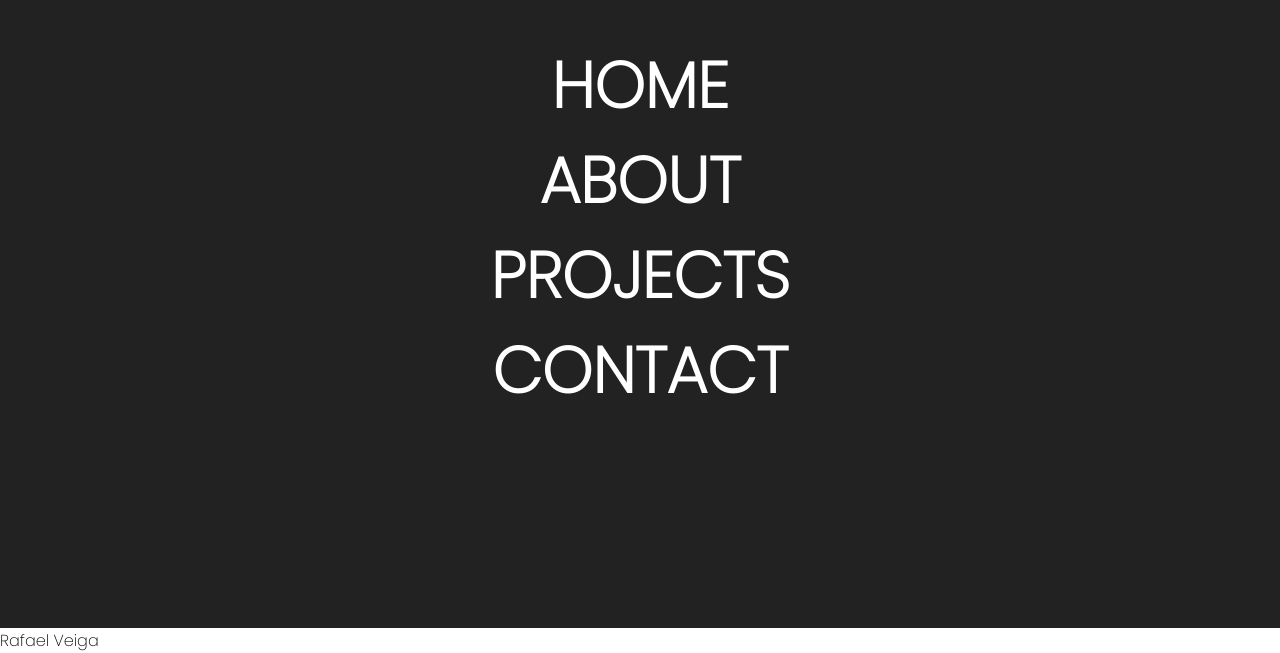
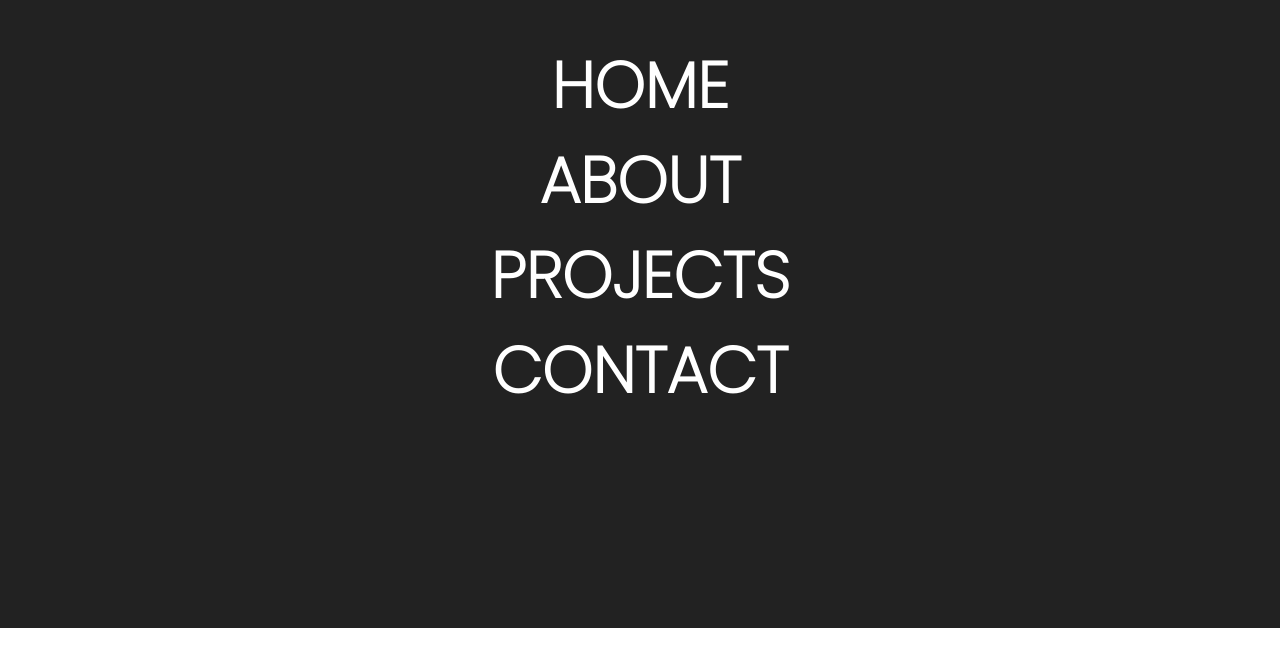
Before and after one commit to rafaelveigasts/rafaelveigasts.github.io, a plain HTML site: page index.html in a window 1280 px wide. Shown: the part 172-825 px from the top of the page. After the commit the page ends 800 px from the top, so only its background shows below. Drawn offline with Linux system fonts and the light colour scheme.

Commit message:
Update index.html

```diff
--- a/index.html
+++ b/index.html
@@ -18,7 +18,6 @@
       <li><a href="https://www.linkedin.com/in/rafaelveigasts/" target='_blank' data-text='Contact'>Contact</a></li>
     </ul>
   </section>
-  <footer>Rafael Veiga</footer>
 </body>
 
 </html>
```
